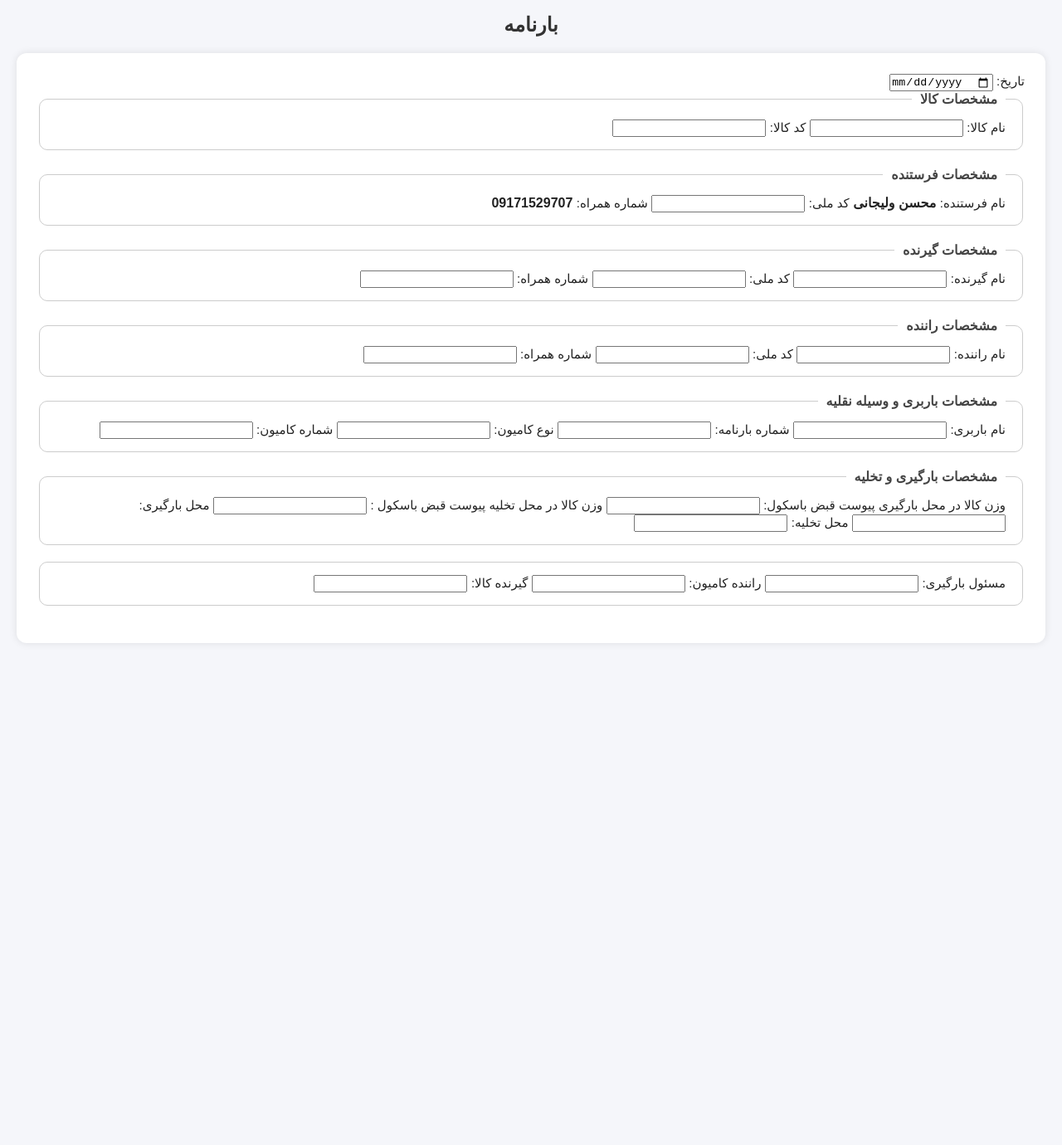
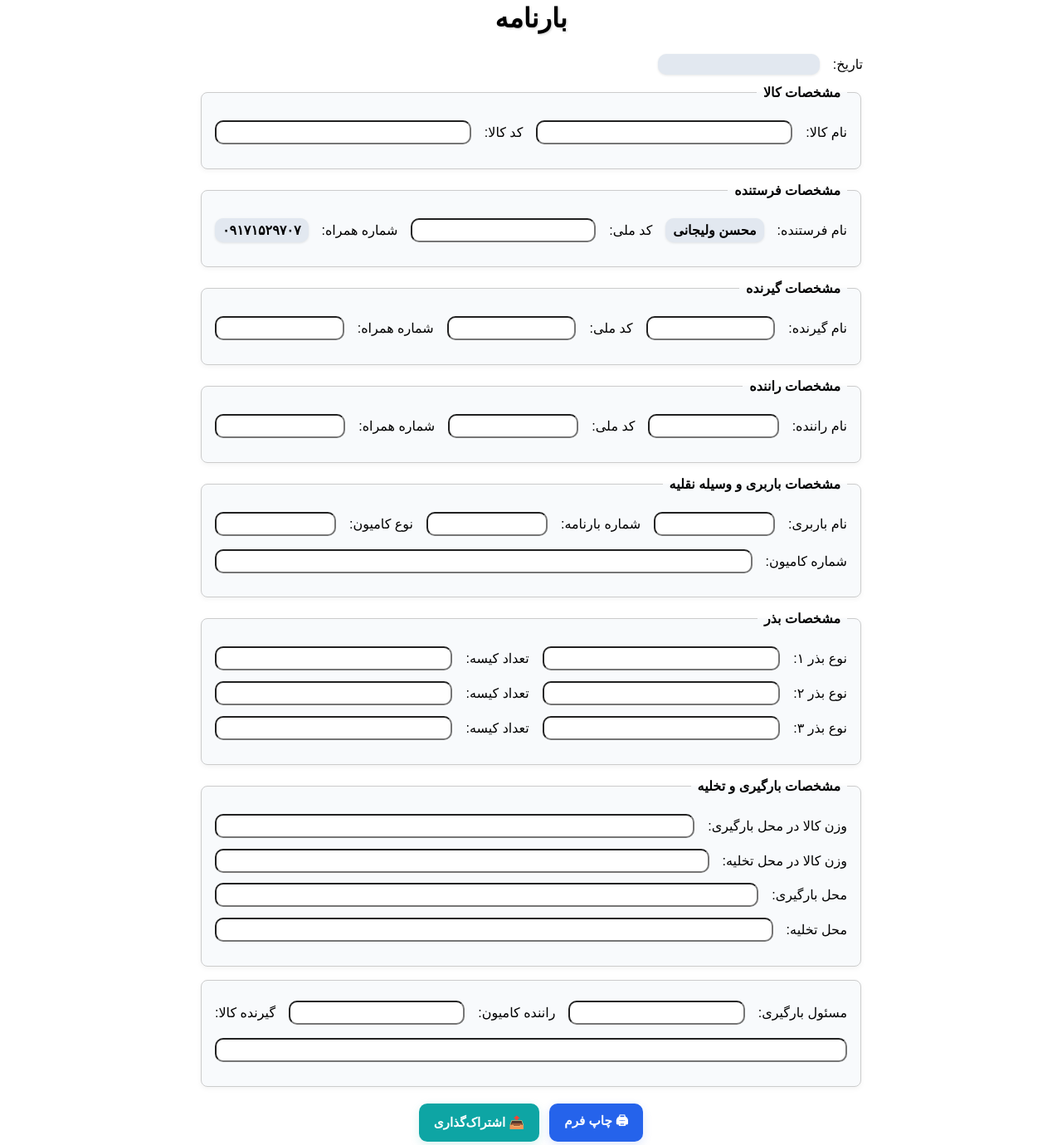
Before and after one commit to aliesabet/barbname, a plain HTML site: page bar.html in a window 1280 px wide. Shown: the part 24-1404 px from the top of the page at 83% size. Before the commit the page ends 819 px from the top, so only its background shows below. Drawn offline with Linux system fonts and the light colour scheme.

Commit message:
last commit

```diff
--- a/bar.css
+++ b/bar.css
@@ -1,35 +1,143 @@
-body {
-  font-family: "Vazirmatn", sans-serif;
-  direction: rtl;
-  background-color: #f5f6fa;
-  color: #222;
-  margin: 0;
-  padding: 20px;
+.container {
+  max-width: 800px;
+  margin: 0 auto;
+  font-family: sans-serif;
 }
 h2 {
-  text-align: center;
-  color: #333;
-  margin-bottom: 20px;
-}
-form {
-  background-color: #fff;
-  padding: 25px;
-  border-radius: 12px;
-  box-shadow: 0 0 10px rgba(0,0,0,0.1);
+ text-align: center;
+  font-size: 2rem;
+  font-weight: 700;
+  color: #000000;
+  text-shadow: 1px 1px 3px rgba(0,0,0,0.2);
+  margin-bottom: 1.5rem;
 }
 fieldset {
-  border: 1.8px solid #ccc;
+  border: 1px solid #cbd5e1;
+  border-radius: 12px;
+  padding: 12px 16px;
+  margin-bottom: 16px;
+  background-color: #f8fafc;
+  box-shadow: 0 2px 6px rgba(0,0,0,0.05);
+}
+.field-inline {
+  display: flex;
+  flex-wrap: wrap;
+  align-items: center;
+  gap: 0.8rem;
+  margin: 8px 0;
+}
+.field-inline strong {
+  color: black; /* رنگ تیره‌تر برای تاکید */
+  border: 1px solid #94a3b800; /* حاشیه طوسی ملایم */
   border-radius: 10px;
-  padding: 15px 20px;
-  margin-bottom: 20px;
+  padding: 4px 8px;
+  background-color: #e2e8f0; /* پس‌زمینه طوسی روشن */
+  box-shadow: 0 1px 3px rgba(0,0,0,0.1); /* سایه ملایم */
 }
+#date{
+  color: black;
+  max-width: max-content;
+  margin-left: auto;
+  border: 1px solid #94a3b800;
+  border-radius: 10px;
+  padding: 4px 8px;
+  background-color: #e2e8f0;
+  box-shadow: 0 1px 3px rgba(0,0,0,0.1);
+
+}
+.field-inline {
+  display: flex;
+  flex-wrap:wrap ;
+  align-items: center;
+  gap: 1rem;
+  margin-bottom: 0.8rem;
+}
+
+.field-inline label {
+  white-space: nowrap;
+}
+
+.field-inline input {
+  flex: 1;
+  min-width: 120px;
+  padding: 5px 8px;
+  border-radius: 10px;
+}
+
+fieldset {
+  border: 1px solid #ccc;
+  border-radius: 8px;
+  padding: 1rem;
+  margin-bottom: 1rem;
+}
+
 legend {
   font-weight: bold;
-  padding: 0 10px;
-  color: #444;
+  padding: 0 8px;
 }
-label {
-  /* display: block; */
-  margin-top: 10px;
-  font-size: 15px;
+.buttons {
+  display: flex;
+  justify-content: center;
+  gap: 12px;
+  margin-top: 20px;
 }
+
+.buttons button {
+  cursor: pointer;
+  border: none;
+  padding: 10px 18px;
+  border-radius: 10px;
+  font-size: 0.95rem;
+  font-weight: 600;
+  background: #2563eb;
+  color: #fff;
+  box-shadow: 0 4px 12px rgba(37,99,235,0.15);
+  transition: all 0.15s ease-in-out;
+}
+
+.buttons button:last-child {
+  background: #0ea5a4;
+  box-shadow: 0 4px 12px rgba(14,165,164,0.15);
+}
+
+.buttons button:hover {
+  transform: translateY(-2px);
+  box-shadow: 0 6px 16px rgba(0,0,0,0.1);
+}
+
+@media (max-width: 600px) {
+  .field-inline { flex-direction: column; align-items: stretch; }
+  .field-inline label { min-width: 0; margin-bottom: 4px; }
+  .buttons { flex-direction: column; gap: 8px; }
+}
+
+@media (max-width: 600px) {
+  .field-inline {
+    flex-direction: column;
+    align-items: stretch;
+  }
+}
+@media print {
+  body { margin: 0; font-size: 11pt; }
+  .buttons, .no-print { display: none; }
+  .container { width: 100%; padding: 0; }
+  fieldset { page-break-inside: avoid; border: 1px solid #000; padding: 4px 6px; margin-bottom: 4px; }
+  .field-inline { display: flex; flex-wrap: wrap; gap: 4px; align-items: center; }
+
+  .field-inline label { min-width: 65px; }
+  .field-inline input, .field-inline strong { font-size: 11pt; border: 1px solid #000; padding: 3px 4px; max-width: 120px; }
+
+
+  fieldset:nth-of-type(5) .field-inline {
+    flex-wrap: wrap;
+  }
+
+  #barbari_name, #barname_number, #kind_of_vehicle, #vehicle_number {
+    max-width: 120px;
+  }
+
+  fieldset:last-of-type .field-inline { flex-wrap: wrap; }
+  fieldset:last-of-type .field-inline input { max-width: 120px; }
+
+  h2 { font-size: 16pt; text-align: center; margin-bottom: 0.8rem; }
+}
--- a/bar.html
+++ b/bar.html
@@ -1,103 +1,146 @@
 <!DOCTYPE html>
-<html lang="en" dir="rtl">
+<html lang="fa" dir="rtl">
 <head>
   <meta charset="UTF-8">
   <meta name="viewport" content="width=device-width, initial-scale=1.0">
-    <title>Document</title>
-    <link rel="stylesheet" href="/bar.css">
+  <title>فرم بارنامه</title>
+  <link rel="stylesheet" href="bar.css">
+
+
 </head>
 <body>
-  <h2>بارنامه</h2>
-    <form>
+  <div class="container">
+    <h2 class="header">بارنامه</h2>
+    <form id="bar-form">
+
+      <div class="field-inline">
         <label for="date">تاریخ:</label>
-          <input type="date" id="date" name="date">
-
+        <input type="text" id="date" name="date">
+      </div>
 
       <fieldset>
         <legend>مشخصات کالا</legend>
-
+        <div class="field-inline">
           <label for="goods_name">نام کالا:</label>
           <input type="text" id="goods_name" name="goods_name">
-
           <label for="goods_code">کد کالا:</label>
           <input type="text" id="goods_code" name="goods_code">
+        </div>
       </fieldset>
 
       <fieldset>
         <legend>مشخصات فرستنده</legend>
-   <label> نام فرستنده:</label>
+        <div class="field-inline">
+          <label>نام فرستنده:</label>
           <strong>محسن ولیجانی</strong>
           <label for="sender_code_melli">کد ملی:</label>
           <input type="text" id="sender_code_melli" name="sender_code_melli">
           <label>شماره همراه:</label>
           <strong>09171529707</strong>
+        </div>
       </fieldset>
+
       <fieldset>
         <legend>مشخصات گیرنده</legend>
+        <div class="field-inline">
           <label for="receiver_name">نام گیرنده:</label>
           <input type="text" id="receiver_name" name="receiver_name">
-
           <label for="receiver_code_melli">کد ملی:</label>
           <input type="text" id="receiver_code_melli" name="receiver_code_melli">
-
           <label for="receiver_phone">شماره همراه:</label>
           <input type="text" id="receiver_phone" name="receiver_phone">
-
+        </div>
       </fieldset>
 
       <fieldset>
         <legend>مشخصات راننده</legend>
+        <div class="field-inline">
           <label for="ranande_name">نام راننده:</label>
           <input type="text" id="ranande_name" name="ranande_name">
           <label for="driver_code_melli">کد ملی:</label>
           <input type="text" id="driver_code_melli" name="driver_code_melli">
-
           <label for="driver_phone">شماره همراه:</label>
           <input type="text" id="driver_phone" name="driver_phone">
-
+        </div>
       </fieldset>
 
       <fieldset>
         <legend>مشخصات باربری و وسیله نقلیه</legend>
+        <div class="field-inline">
           <label for="barbari_name">نام باربری:</label>
           <input type="text" id="barbari_name" name="barbari_name">
-
           <label for="barname_number">شماره بارنامه:</label>
-        <input type="number" id="barname_number" name="barname_number">
-
+          <input type="text" id="barname_number" name="barname_number">
           <label for="kind_of_vehicle">نوع کامیون:</label>
           <input type="text" id="kind_of_vehicle" name="kind_of_vehicle">
-
           <label for="vehicle_number">شماره کامیون:</label>
-        <input type="number" id="vehicle_number" name="vehicle_number">
-
-      </fieldset>
-        <fieldset>
-        <legend>مشخصات بارگیری و تخلیه</legend>
-<label for="weight_start">وزن کالا در محل بارگیری پیوست قبض باسکول:</label>
-        <input type="number" id="weight_start" name="weight_start">
-
-        <label for="weight_end">وزن کالا در محل تخلیه پیوست قبض باسکول :</label>
-        <input type="number" id="weight_end" name="weight_end">
-
-        <label for="loading_place">محل بارگیری:</label>
-        <input type="text" id="loading_place" name="loading_place">
-
-        <label for="unloading_place">محل تخلیه:</label>
-        <input type="text" id="unloading_place" name="unloading_place">
+          <input type="text" id="vehicle_number" name="vehicle_number">
+        </div>
       </fieldset>
 
         <fieldset>
+          <legend>مشخصات بذر</legend>
+          <div class="seed-row field-inline">
+            <label>نوع بذر ۱:</label>
+            <input type="text" name="seed_type_1">
+            <label>تعداد کیسه:</label>
+            <input type="text" name="seed_count_1">
+          </div>
+          <div class="seed-row field-inline">
+            <label>نوع بذر ۲:</label>
+            <input type="text" name="seed_type_2">
+            <label>تعداد کیسه:</label>
+            <input type="text" name="seed_count_2">
+          </div>
+          <div class="seed-row field-inline">
+            <label>نوع بذر ۳:</label>
+            <input type="text" name="seed_type_3">
+            <label>تعداد کیسه:</label>
+            <input type="text" name="seed_count_3">
+          </div>
+        </fieldset>
+
+
+
+      <fieldset>
+        <legend>مشخصات بارگیری و تخلیه</legend>
+        <div class="field-inline">
+          <label for="weight_start">وزن کالا در محل بارگیری:</label>
+          <input type="text" id="weight_start" name="weight_start">
+        </div>
+        <div class="field-inline">
+          <label for="weight_end">وزن کالا در محل تخلیه:</label>
+          <input type="text" id="weight_end" name="weight_end">
+        </div>
+        <div class="field-inline">
+          <label for="loading_place">محل بارگیری:</label>
+          <input type="text" id="loading_place" name="loading_place">
+        </div>
+        <div class="field-inline">
+          <label for="unloading_place">محل تخلیه:</label>
+          <input type="text" id="unloading_place" name="unloading_place">
+        </div>
+      </fieldset>
+
+      <fieldset>
+        <div class="field-inline">
           <label for="loading_responsible">مسئول بارگیری:</label>
           <input type="text" id="loading_responsible" name="loading_responsible">
-
           <label for="truck_driver">راننده کامیون:</label>
           <input type="text" id="truck_driver" name="truck_driver">
-
           <label for="goods_receiver">گیرنده کالا:</label>
           <input type="text" id="goods_receiver" name="goods_receiver">
+        </div>
       </fieldset>
 
     </form>
+
+    <div class="buttons print">
+      <button>🖨 چاپ فرم</button>
+      <button>📤 اشتراک‌گذاری</button>
+    </div>
+  </div>
+<script src="bar.js"></script>
+
 </body>
 </html>
--- a/bar.js
+++ b/bar.js
@@ -0,0 +1,45 @@
+document.addEventListener("DOMContentLoaded", function () {
+  const printBtn = document.querySelector(".buttons button:first-child");
+  const shareBtn = document.querySelector(".buttons button:last-child");
+
+  printBtn.addEventListener("click", function () {
+    window.print();
+  });
+
+  shareBtn.addEventListener("click", async function () {
+    const formData = new FormData(document.getElementById("bar-form"));
+    let text = "📦 اطلاعات بارنامه:\n\n";
+
+    for (const [key, value] of formData.entries()) {
+      if (value.trim()) text += `${key}: ${value}\n`;
+    }
+
+    if (navigator.share) {
+      try {
+        await navigator.share({
+          title: "بارنامه",
+          text: text,
+        });
+      } catch (err) {
+        console.log("اشتراک لغو شد یا خطا:", err);
+      }
+    } else {
+      await navigator.clipboard.writeText(text);
+      alert("📋 اطلاعات فرم در کلیپ‌بورد کپی شد!");
+    }
+  });
+});
+function toPersianNumber(str) {
+  const persianDigits = "۰۱۲۳۴۵۶۷۸۹";
+  return str.replace(/\d/g, d => persianDigits[d]);
+}
+
+document.querySelectorAll('input').forEach(input => {
+  input.addEventListener('input', () => {
+    input.value = toPersianNumber(input.value);
+  });
+});
+
+document.querySelectorAll('strong').forEach(el => {
+  el.textContent = toPersianNumber(el.textContent);
+});
```
Lines whose indentation alone changed are shown as unchanged.
